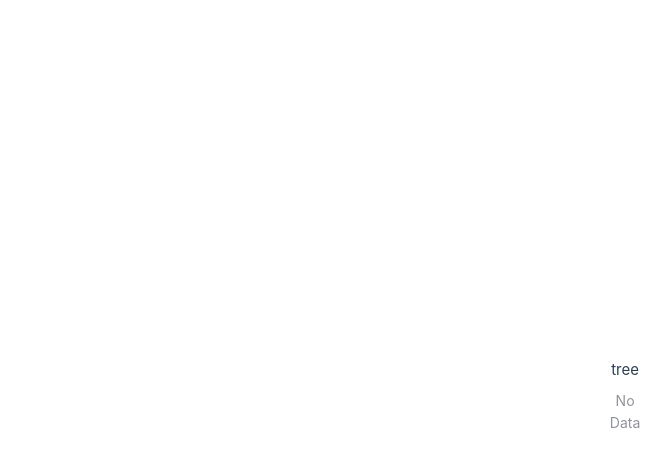
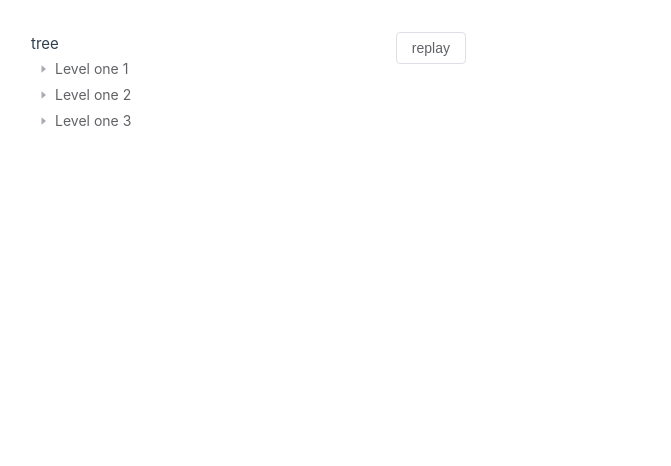
Before and after one commit to huangchaodian/api-tool, a Vue app: page / in a window 1280 px wide. Shown: the top 466 px of the page, without its empty margins (1-672 px from the left). Built offline with nearby package versions, Linux system fonts and the light colour scheme.

Commit message:
feat: add editor

```diff
--- a/components.d.ts
+++ b/components.d.ts
@@ -7,7 +7,9 @@ export {}
 /* prettier-ignore */
 declare module 'vue' {
   export interface GlobalComponents {
+    ElButton: typeof import('element-plus/es')['ElButton']
     ElTree: typeof import('element-plus/es')['ElTree']
+    RequestAction: typeof import('./src/components/RequestAction.vue')['default']
     RequestTree: typeof import('./src/components/RequestTree.vue')['default']
     RouterLink: typeof import('vue-router')['RouterLink']
     RouterView: typeof import('vue-router')['RouterView']
--- a/package.json
+++ b/package.json
@@ -15,6 +15,7 @@
   "dependencies": {
     "bootstrap": "^5.3.3",
     "element-plus": "^2.7.4",
+    "monaco-editor": "^0.49.0",
     "vue": "^3.4.21",
     "vue-demi": "^0.14.8",
     "vue-router": "^4.3.0"
--- a/src/assets/main.css
+++ b/src/assets/main.css
@@ -1,7 +1,6 @@
 @import './base.css';
 
 #app {
-  max-width: 1280px;
   margin: 0 auto;
   padding: 2rem;
   font-weight: normal;
@@ -20,16 +19,3 @@ a,
     background-color: hsla(160, 100%, 37%, 0.2);
   }
 }
-
-@media (min-width: 1024px) {
-  body {
-    display: flex;
-    place-items: center;
-  }
-
-  #app {
-    display: grid;
-    grid-template-columns: 1fr 1fr;
-    padding: 0 2rem;
-  }
-}
--- /dev/null
+++ b/src/components/RequestAction.vue
@@ -0,0 +1,4 @@
+<script setup lang="ts"></script>
+<template>
+  <el-button>replay</el-button>
+</template>
--- a/src/components/RequestTree.vue
+++ b/src/components/RequestTree.vue
@@ -1,6 +1,72 @@
-<script setup="ts"></script>
+<script setup lang="ts">
+interface Tree {
+  label: string
+  children?: Tree[]
+}
+const defaultProps = {
+  children: 'children',
+  label: 'label'
+}
+const data: Tree[] = [
+  {
+    label: 'Level one 1',
+    children: [
+      {
+        label: 'Level two 1-1',
+        children: [
+          {
+            label: 'Level three 1-1-1'
+          }
+        ]
+      }
+    ]
+  },
+  {
+    label: 'Level one 2',
+    children: [
+      {
+        label: 'Level two 2-1',
+        children: [
+          {
+            label: 'Level three 2-1-1'
+          }
+        ]
+      },
+      {
+        label: 'Level two 2-2',
+        children: [
+          {
+            label: 'Level three 2-2-1'
+          }
+        ]
+      }
+    ]
+  },
+  {
+    label: 'Level one 3',
+    children: [
+      {
+        label: 'Level two 3-1',
+        children: [
+          {
+            label: 'Level three 3-1-1'
+          }
+        ]
+      },
+      {
+        label: 'Level two 3-2',
+        children: [
+          {
+            label: 'Level three 3-2-1'
+          }
+        ]
+      }
+    ]
+  }
+]
+</script>
 
 <template>
   <div>tree</div>
-  <el-tree></el-tree>
+  <el-tree :data="data" :props="defaultProps"></el-tree>
 </template>
--- a/src/views/HomeView.vue
+++ b/src/views/HomeView.vue
@@ -1,16 +1,30 @@
 <script setup lang="ts">
 import RequestTree from '@/components/RequestTree.vue'
+import RequestAction from '@/components/RequestAction.vue'
 </script>
 
 <template>
-  <div>
+  <div class="home-view">
     <div class="left-tree">
       <RequestTree></RequestTree>
     </div>
     <div class="right-content">
+      <div class="action"><RequestAction></RequestAction></div>
       <div class="request-url"></div>
       <div class="request-body"></div>
       <div class="response"></div>
     </div>
   </div>
 </template>
+
+<style scoped>
+.home-view {
+  display: flex;
+}
+.left-tree {
+  width: 30%;
+}
+.right-content {
+  width: 70%;
+}
+</style>
```
Also changed, not shown: 1 other file (tests, documents, lock files or other folders).
